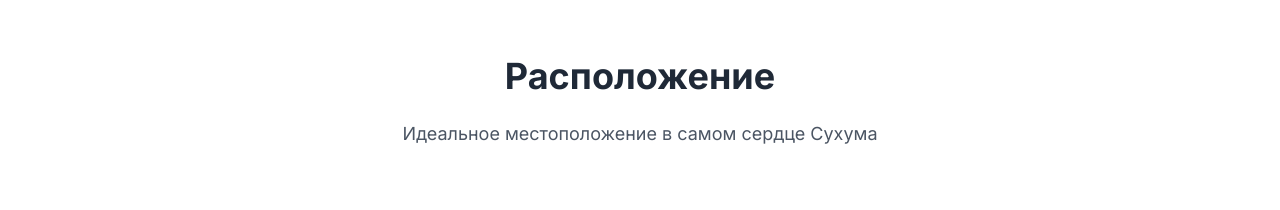
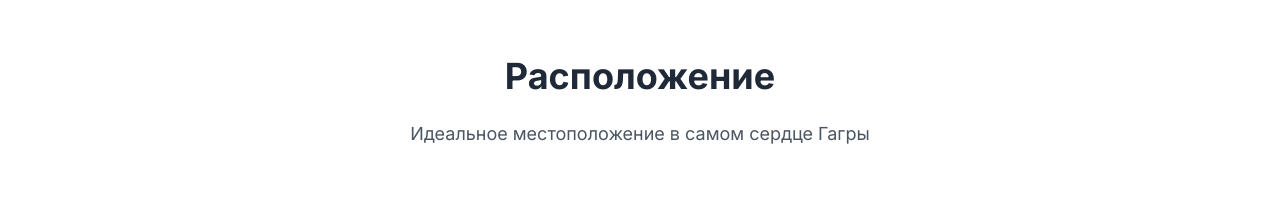
Before and after one commit to hotel-vartan/site, a React (Vite) app: page / in a window 1280 px wide. Shown: the part 2760-2970 px from the top of the page. Built offline with nearby package versions, Linux system fonts and the light colour scheme; grey boxes are pictures that could not be loaded.

Commit message:
Update Location.tsx

```diff
--- a/src/components/Location.tsx
+++ b/src/components/Location.tsx
@@ -48,7 +48,7 @@ const Location = () => {
         >
           <h2 className="text-4xl font-bold text-gray-800 dark:text-white mb-6">Расположение</h2>
           <p className="text-lg text-gray-600 dark:text-gray-300 max-w-2xl mx-auto">
-            Идеальное местоположение в самом сердце Сухума
+            Идеальное местоположение в самом сердце Гагры
           </p>
         </motion.div>
 
```
